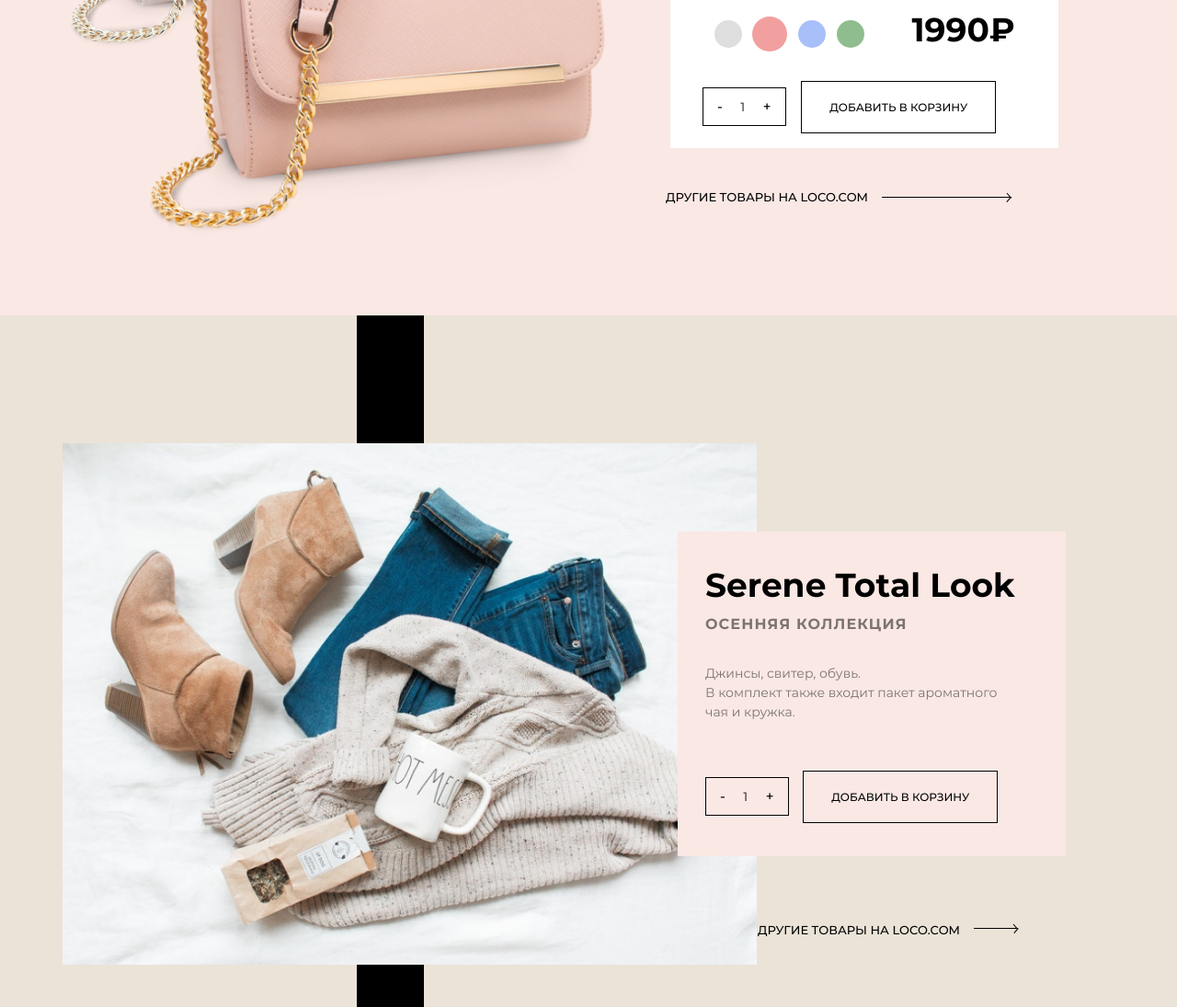
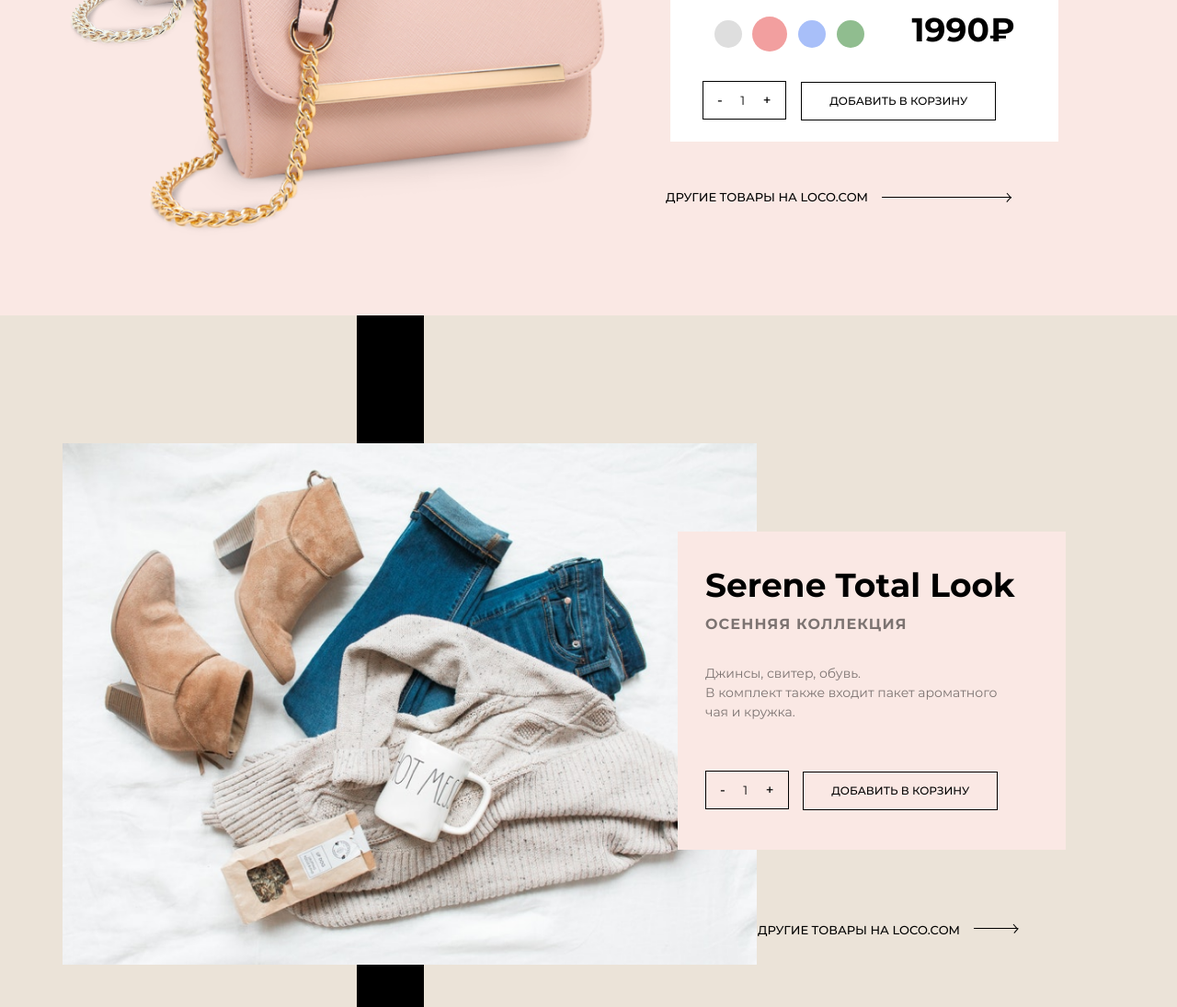
Before and after one commit to WebHeroSchool/LOCO-3--html, a plain HTML site: page index.html in a window 1280 px wide. Shown: the part 1177-2272 px from the top of the page at 92% size. Drawn offline with Linux system fonts and the light colour scheme.

Commit message:
исправлена ошибка

```diff
--- a/style.css
+++ b/style.css
@@ -390,7 +390,7 @@ i {
   display: inline-block;
   background: #fff;
   border: 1.4px solid #000;
-  font: normal 500 13px 'Montserrat';
+  font: normal 500 13px/0 'Montserrat';
   padding: 22px 47px 21px 39px;
   cursor: pointer;
 }
@@ -537,7 +537,7 @@ i {
 .add__basket {
   background: #FAE8E4;
   border: 1.4px solid #000;
-  font: normal 500 13px 'Montserrat';
+  font: normal 500 13px/0 'Montserrat';
   padding: 21px 46px 21px 41px;
   cursor: pointer;
 }
```
